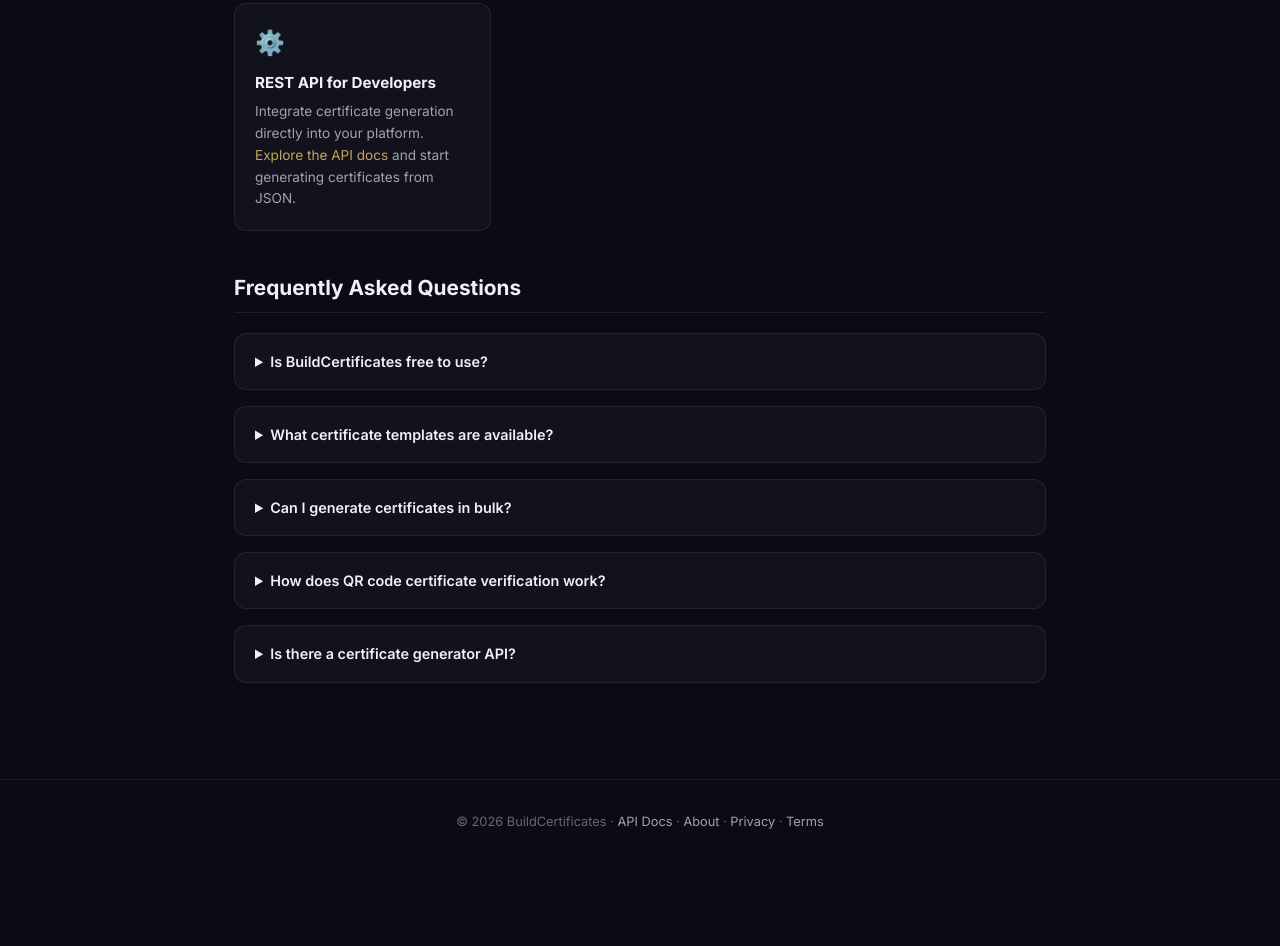
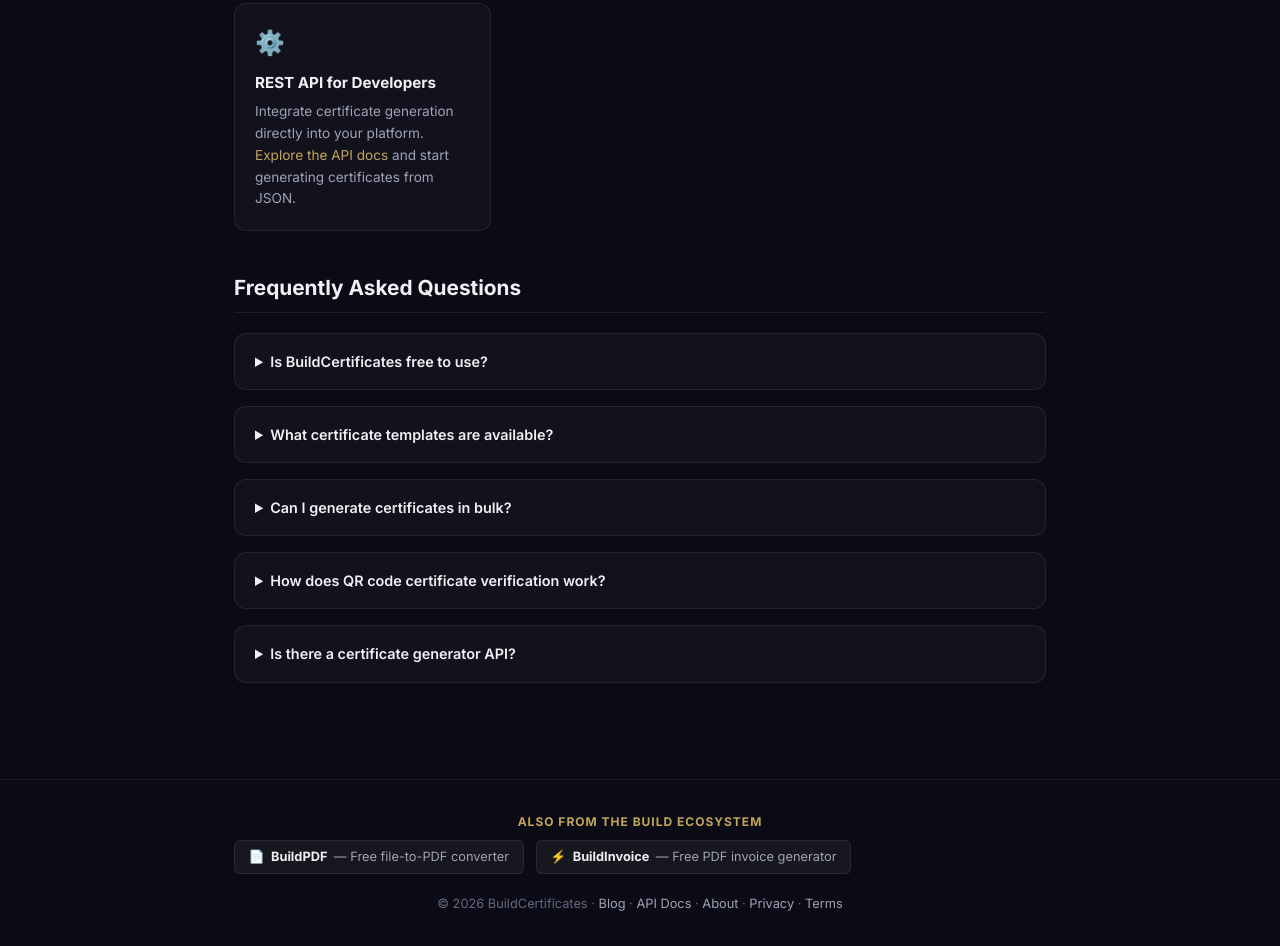
Before and after one commit to dcwynne89/buildcertificates, a website: page index.html in a window 1280 px wide. Shown: the part 1475-2421 px from the top of the page. Before the commit the page ends 2339 px from the top, so only its background shows below. Drawn offline with nearby package versions, Linux system fonts and the light colour scheme; a web font is replaced by a local one.

Commit message:
SEO: Add Build ecosystem cross-links to footer

```diff
--- a/index.html
+++ b/index.html
@@ -358,7 +358,14 @@
 
   <!-- ── Footer ── -->
   <footer class="site-footer">
-    <p>© 2026 BuildCertificates · <a href="/api/docs">API Docs</a> · <a href="/about.html">About</a> · <a href="/privacy.html">Privacy</a> · <a href="/terms.html">Terms</a></p>
+    <div style="max-width:860px;margin:0 auto 1.25rem;padding:0 1.5rem;">
+      <p style="font-size:0.75rem;font-weight:700;text-transform:uppercase;letter-spacing:1px;color:var(--accent);margin-bottom:0.6rem;">Also from the Build ecosystem</p>
+      <div style="display:flex;flex-wrap:wrap;gap:0.75rem;">
+        <a href="https://buildpdf.co" target="_blank" rel="noopener" style="display:inline-flex;align-items:center;gap:0.4rem;padding:0.35rem 0.85rem;background:rgba(255,255,255,0.05);border:1px solid var(--border);border-radius:6px;font-size:0.8rem;color:var(--text-secondary);text-decoration:none;transition:border-color 0.2s,color 0.2s;">📄 <strong style="color:var(--text-primary);">BuildPDF</strong> — Free file-to-PDF converter</a>
+        <a href="https://buildinvoice.co" target="_blank" rel="noopener" style="display:inline-flex;align-items:center;gap:0.4rem;padding:0.35rem 0.85rem;background:rgba(255,255,255,0.05);border:1px solid var(--border);border-radius:6px;font-size:0.8rem;color:var(--text-secondary);text-decoration:none;transition:border-color 0.2s,color 0.2s;">⚡ <strong style="color:var(--text-primary);">BuildInvoice</strong> — Free PDF invoice generator</a>
+      </div>
+    </div>
+    <p>© 2026 BuildCertificates · <a href="/blog/">Blog</a> · <a href="/api/docs">API Docs</a> · <a href="/about.html">About</a> · <a href="/privacy.html">Privacy</a> · <a href="/terms.html">Terms</a></p>
   </footer>
 
   <script src="certificate-app.js"></script>
```
